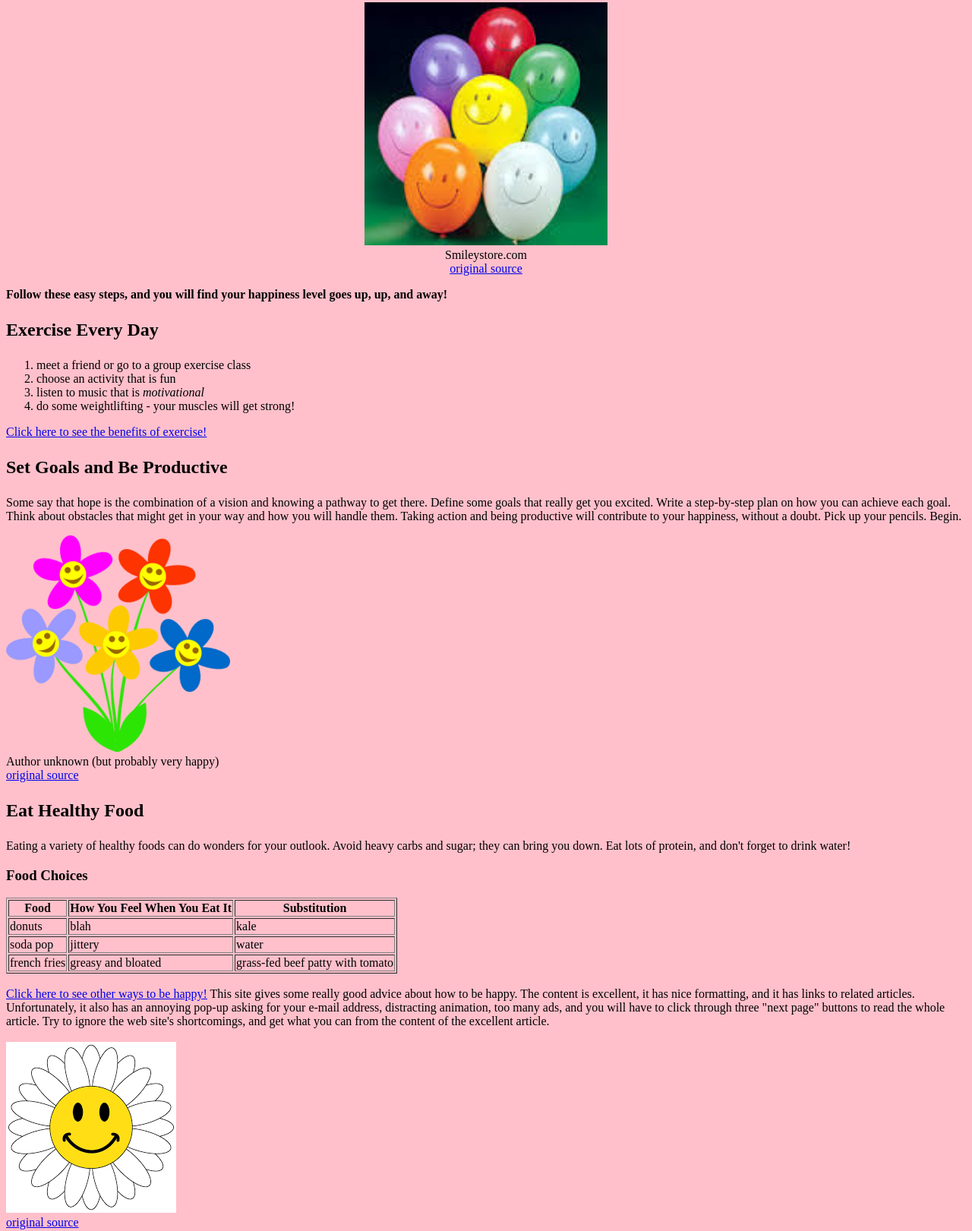
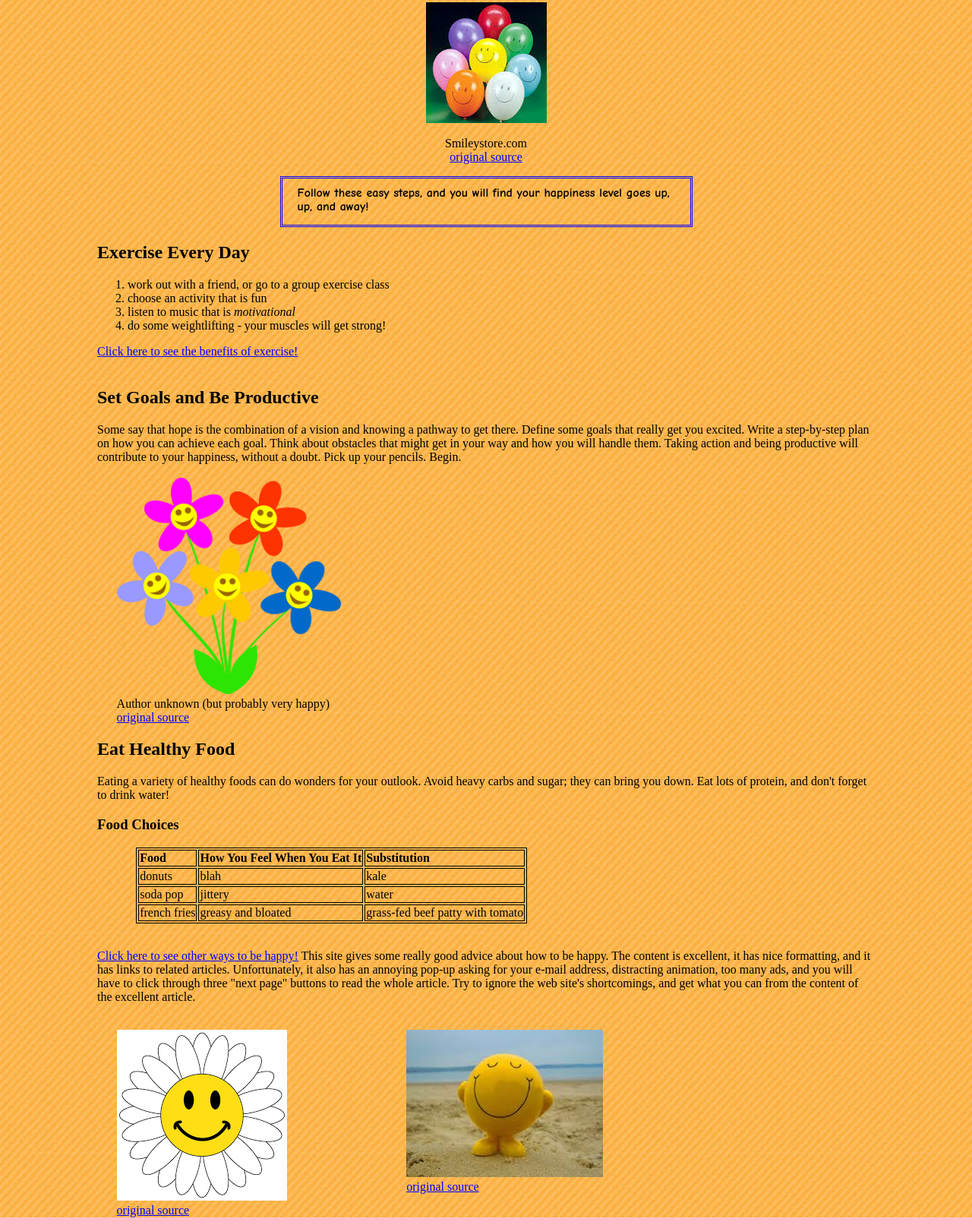
Before and after one commit to j0rdania/j0rdania.github.io, a plain HTML site: page index.html in a window 1280 px wide. Shown: the part 77-1698 px from the top of the page at 76% size. Drawn offline with Linux system fonts and the light colour scheme.

Commit message:
Apply CSS features

```diff
--- a/index.html
+++ b/index.html
@@ -1,44 +1,51 @@
 <!DOCTYPE html>
-<html>
+<html lang="en">
   <head>
     <title>How to Be Happy</title>
     <link rel="stylesheet" href="styles.css" type="text/css">
   </head>
-
   <body>
     <main>
     <h1>How to Be Happy</h1>
-    <p align=center><img width=320 height=320 src="happy_with_balloons.jpeg">
+    <div class='pics_and_associated_material_header' >
+      <img id="header_image" src="happy_with_balloons.jpeg" alt="happy balloon picture">
       <br>
       Smileystore.com
       <br>
       <a href="http://www.smileystore.com/12017/Smiley-Face-Balloons">original source</a>
+    </div>
+    <p
+      id='follow_steps'><strong>Follow these easy steps, and you will find your happiness level goes up, up, and away!</strong>
     </p>
-    <p><strong>Follow these easy steps, and you will find your happiness level goes up, up, and away!</strong> </p>
-    <h2><p>Exercise Every Day</h2>
+    <div class=ways_to_get_happy>
+      <h2>Exercise Every Day</h2>
       <ol>
-        <li> meet a friend or go to a group exercise class</li>
+        <li> work out with a friend, or go to a group exercise class</li>
         <li> choose an activity that is fun</li>
         <li> listen to music that is <em>motivational</em></li>
         <li> do some weightlifting - your muscles will get strong!</li>
-
       </ol>
-    </p>
-  </p>
-
       <a href="https://draxe.com/benefits-of-exercise/">Click here to see the benefits of exercise!</a>
-  <p>
-    <h2><p>Set Goals and Be Productive</h2>
-      <p>Some say that hope is the combination of a vision and knowing a pathway to get there. Define some goals that really get you excited. Write a step-by-step plan on how you can achieve each goal. Think about obstacles that might get in your way and how you will handle them. Taking action and being productive will contribute to your happiness, without a doubt. Pick up your pencils. Begin.</p>
-      <img src="happy_flowers.png">
+    </div>
+    <br>
+    <div class=ways_to_get_happy>
+      <h2>Set Goals and Be Productive</h2>
+      Some say that hope is the combination of a vision and knowing a pathway to get there. Define some goals that really get you excited. Write a step-by-step plan on how you can achieve each goal. Think about obstacles that might get in your way and how you will handle them. Taking action and being productive will contribute to your happiness, without a doubt. Pick up your pencils. Begin.
+    </div >
+    <br>
+    <div class='pics_and_associated_material'>
+      <img src="happy_flowers.png" alt="happy flowers picture">
       <br>
       Author unknown (but probably very happy)
       <br>
       <a href="https://clipartfest.com/categories/view/108b2db7415c8f3d7f23b7a7ecf9a13bf74c6d8b/smiley-face-flower-clipart.html">original source</a>
-      <h2><p>Eat Healthy Food</h2>
-        <p>Eating a variety of healthy foods can do wonders for your outlook. Avoid heavy carbs and sugar; they can bring you down. Eat lots of protein, and don't forget to drink water!
-        </p><h3>Food Choices</h3>
-        <table border=1>
+    </div>
+    <div class=ways_to_get_happy>
+      <h2>Eat Healthy Food</h2>
+      Eating a variety of healthy foods can do wonders for your outlook. Avoid heavy carbs and sugar; they can bring you down. Eat lots of protein, and don't forget to drink water!
+      <br>
+      <h3>Food Choices</h3>
+      <table>
         <tr>
           <th>Food</th>
           <th>How You Feel When You Eat It</th>
@@ -58,16 +65,24 @@
             <td>greasy and bloated</td>
             <td>grass-fed beef patty with tomato</td>
           </tr>
-
         </table>
         <br>
+      </div>
+      <p id='link_to_related_site'>
         <a href="http://www.webmd.com/balance/guide/choosing-to-be-happy">Click here to see other ways to be happy!</a>
         This site gives some really good advice about how to be happy. The content is excellent, it has nice formatting, and it has links to related articles. Unfortunately, it also has an annoying pop-up asking for your e-mail address, distracting animation, too many ads, and you will have to click through three "next page" buttons to read the whole article. Try to ignore the web site's shortcomings, and get what you can from the content of the excellent article.
-          <br>
+      </p>
       <br>
       </main>
-          <img src="happy face.png">
+      <div class="pics_and_associated_material pics_and_associated_material_bottom">
+        <img src="happy_face.png" alt="happy face picture">
         <br>
         <a href="https://clipartfest.com/categories/view/108b2db7415c8f3d7f23b7a7ecf9a13bf74c6d8b/smiley-face-flower-clipart.html">original source</a>
+      </div>
+      <div class="pics_and_associated_material pics_and_associated_material_bottom">
+        <img src="happy_face.jpeg" alt="happy face on beach picture">
+        <br>
+        <a href="https://s-media-cache-ak0.pinimg.com/originals/98/d9/9c/98d99ca52edd7a751a0f36113d5359a8.jpg">original source</a>
+      </div>
     </body>
   </html>
--- a/styles.css
+++ b/styles.css
@@ -1,3 +1,99 @@
+
+
 body {
   background: pink;
+  margin: 0 auto;
+  background-image: url("yellow.jpeg");
 }
+
+th, td, table {
+  border: 1px solid black;
+
+}
+
+th {
+  text-align: left;
+}
+
+.ways_to_get_happy {
+  max-width: 80%;
+
+}
+a {
+  color: blue;
+}
+
+a:visited {
+  color: red;
+}
+
+
+
+h1 {text-align: center;
+}
+
+#follow_steps {
+  padding: 10px 5px 15px 20px;
+  border-style: double;
+  border-color: blue;
+  max-width: 40%;
+  margin-left: auto;
+  margin-right: auto;
+  font-family: "Comic Sans MS", cursive,sans-serif;
+}
+
+table {
+  margin-left: 5%;
+}
+
+div.ways_to_get_happy {
+  margin-left: auto;
+  margin-right: auto;
+  width: 80%;
+}
+
+div.pics_and_associated_material {
+  margin-left: 12%;
+  margin-right: auto;
+  display: inline-block;
+
+}
+
+div.pics_and_associated_material_header {
+  text-align: center;
+}
+
+#header_image {
+  display: block;
+  margin-left: auto;
+  margin-right: auto;
+}
+
+
+div.pics_and_associated_material_bottom {
+   vertical-align: top;
+}
+
+/*#header_image {
+  margin-left: auto;
+  margin-right: auto;
+  display: block;
+}*/
+
+@media screen and (max-width: 800px) {
+  div.pics_and_associated_material_bottom {
+    width: 25%;
+
+  }
+}
+@media screen and (max-width: 650px) {
+  div.pics_and_associated_material_bottom {
+    display: none;
+  }
+}
+
+#link_to_related_site {
+  max-width: 80%;
+  margin-left: auto;
+  margin-right: auto;
+}
```
Also changed, not shown: happy_face.jpeg (renamed from happy face.jpeg), happy_face.png (renamed from happy face.png), smiley_guy.jpeg (deleted), yellow.jpeg (added). Lines whose indentation alone changed are shown as unchanged.
